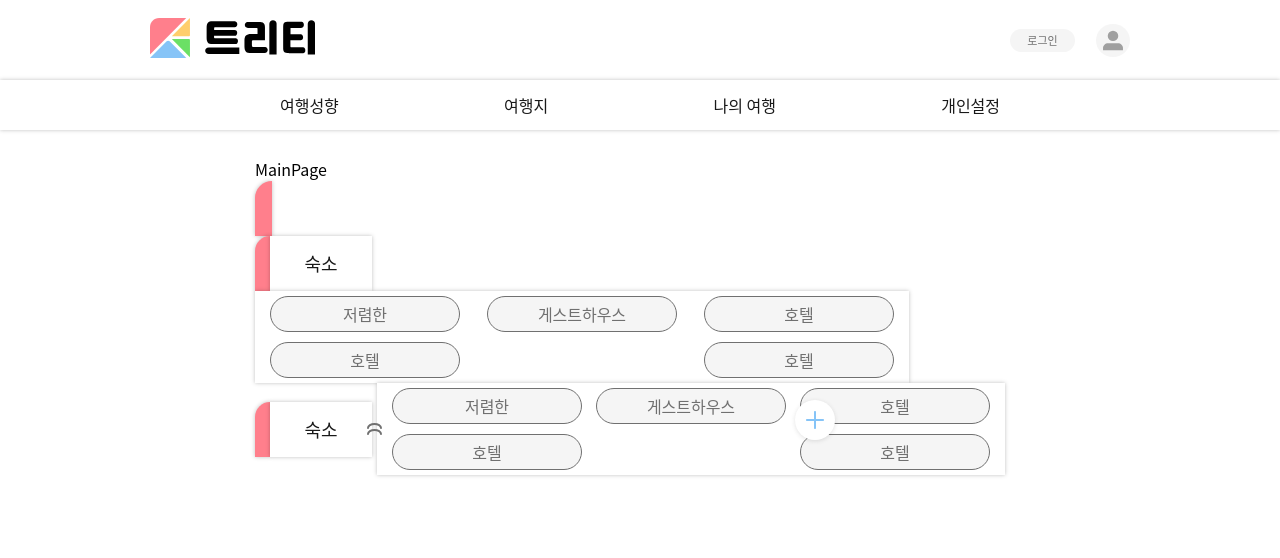
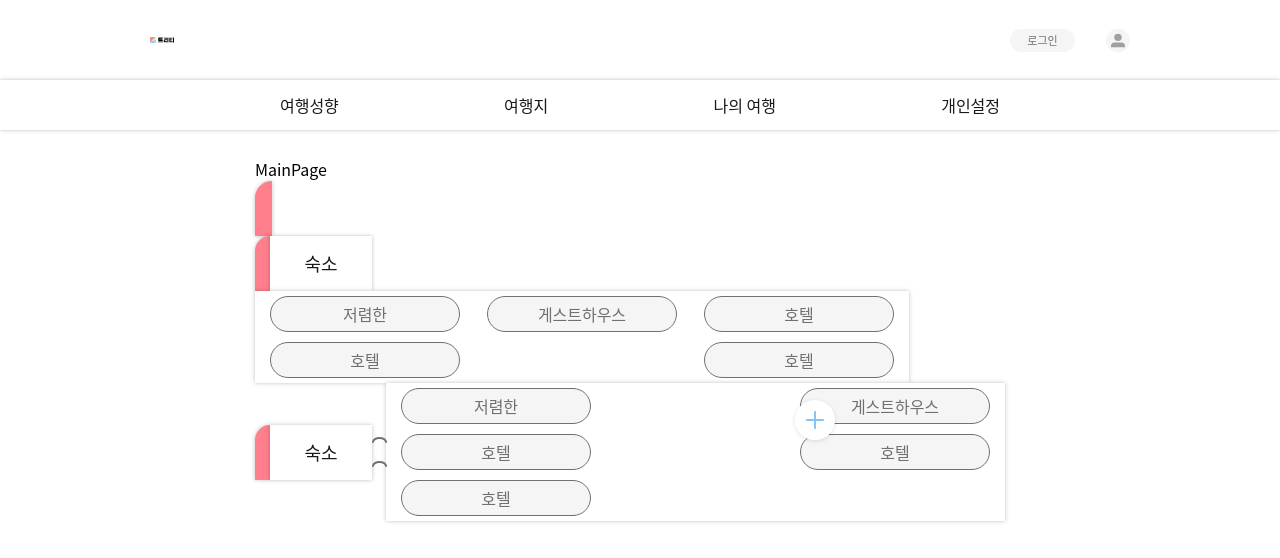
Before and after one commit to CodingWasabi/trti_frontend, a React app: page / in a window 1280 px wide. Shown: the top 558 px of the page. Built offline with nearby package versions, Linux system fonts and the light colour scheme.

Commit message:
fix: Icon
1. width, height 추가
#14

```diff
--- a/src/components/atomic/atoms/Icon/index.tsx
+++ b/src/components/atomic/atoms/Icon/index.tsx
@@ -1,16 +1,32 @@
 import React from 'react';
+import styled from 'styled-components';
 
 import * as icons from '@/components/atomic/atoms/Icon/icons';
+
+const IconWrapper = styled.div<{ width: number; height: number }>`
+  display: flex;
+  align-items: center;
+  justify-content: center;
+
+  width: ${(props) => props.width}px;
+  height: ${(props) => props.height}px;
+`;
 
 type IconOption = keyof typeof icons;
 
 interface IIconProps {
   icon: IconOption;
+  width?: number;
+  height?: number;
 }
 
-const Icon = ({ icon }: IIconProps) => {
+const Icon = ({ icon, width, height }: IIconProps) => {
   const IconComponent = icons[icon];
-  return <IconComponent />;
+  return (
+    <IconWrapper width={width || 24} height={height || 24}>
+      <IconComponent />
+    </IconWrapper>
+  );
 };
 
 export default Icon;
```
